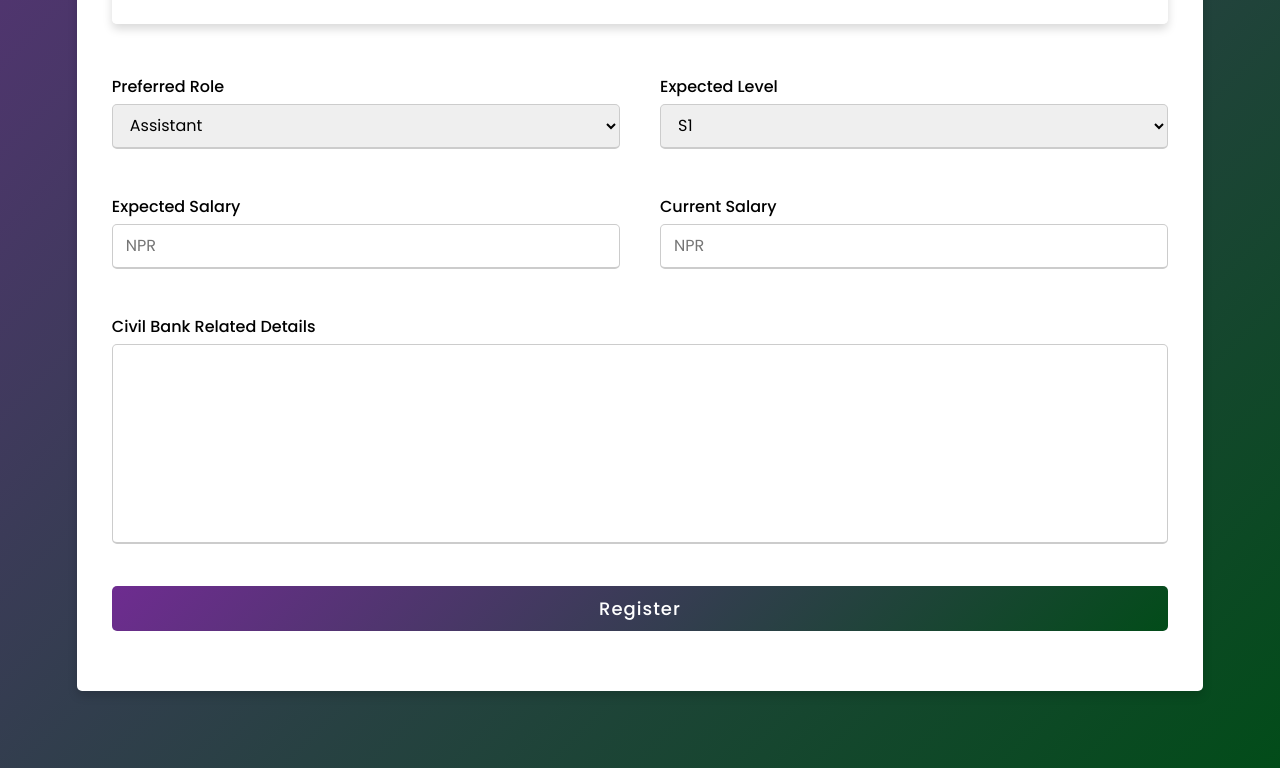
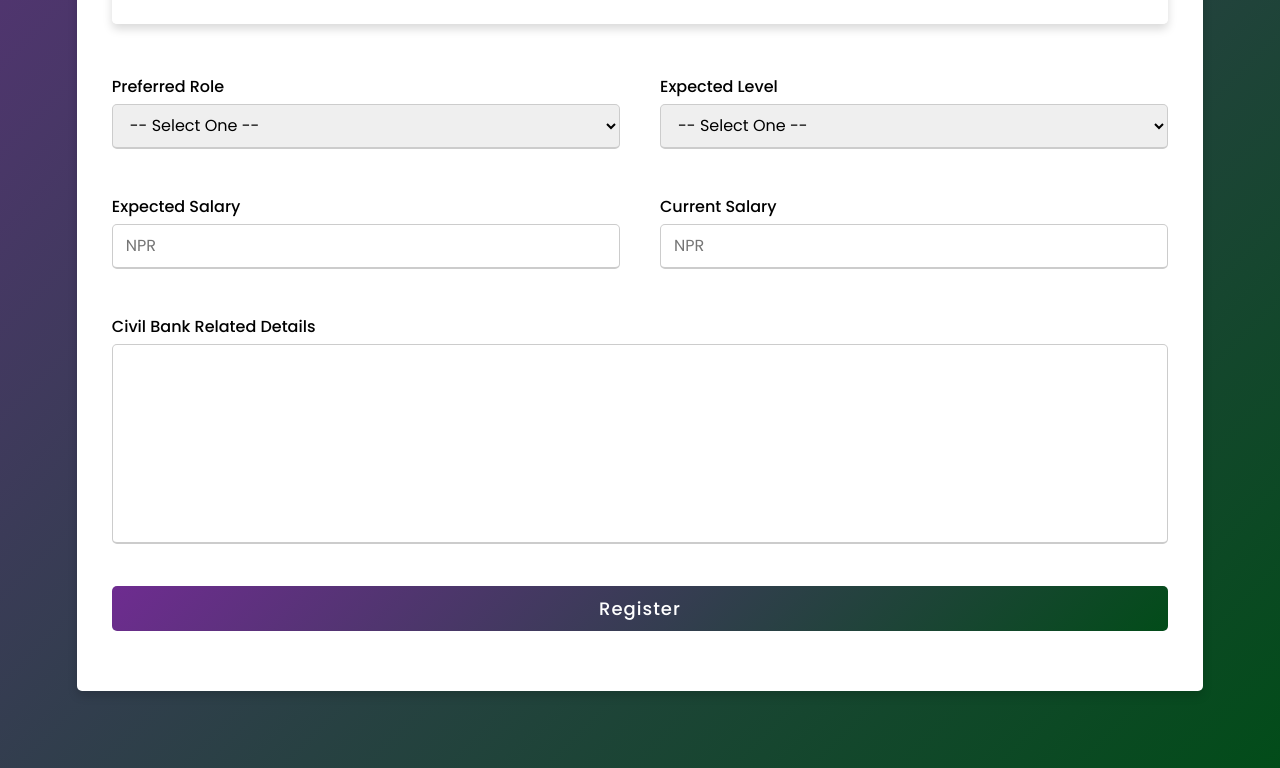
Before and after one commit to sumendra-m/candidate-form, a plain HTML site: page index.html in a window 1280 px wide. Shown: the part 806-1574 px from the top of the page. Drawn offline with Linux system fonts and the light colour scheme.

Commit message:
Update index.html

```diff
--- a/index.html
+++ b/index.html
@@ -122,6 +122,7 @@
             <div class="input-box four">
               <span class="details">Preferred Role</span>
               <select name="role" id="dropdown">
+                   <option value="">-- Select One --</option>
                 <option value="">Assistant</option>
                 <option value="">Jr. Assistant</option>
                 <option value="">Senior Assistant</option>
@@ -134,7 +135,8 @@
             <!-- 10. Expected Level -->
               <div class="input-box four">
                 <span class="details">Expected Level</span>
-                <select name="role" id="dropdown" value="--Select one--">
+                <select name="role" id="dropdown">
+                   <option value="">-- Select One --</option>
                   <option value="">S1</option>
                   <option value="">S2</option>
                   <option value="">S3</option>
```
